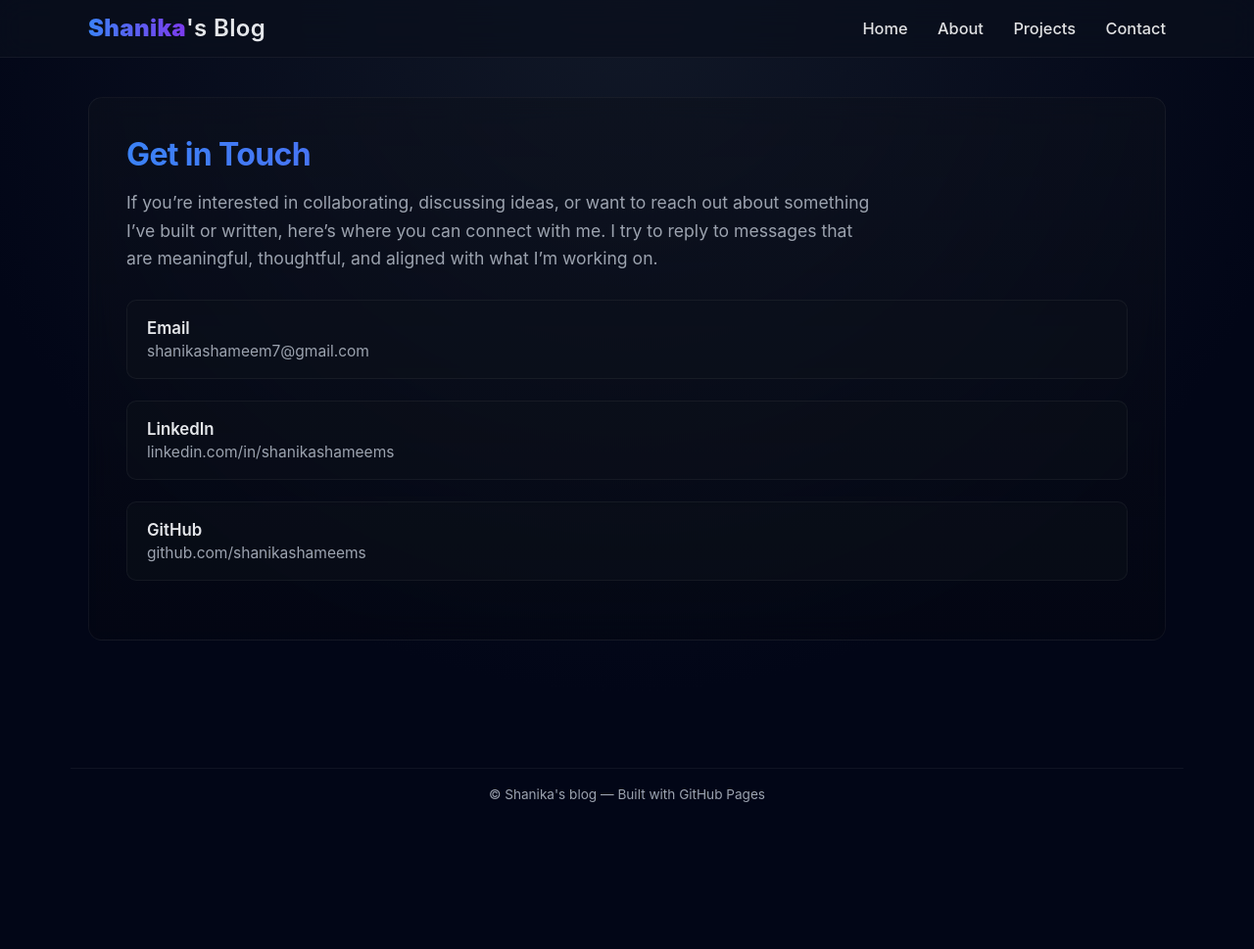
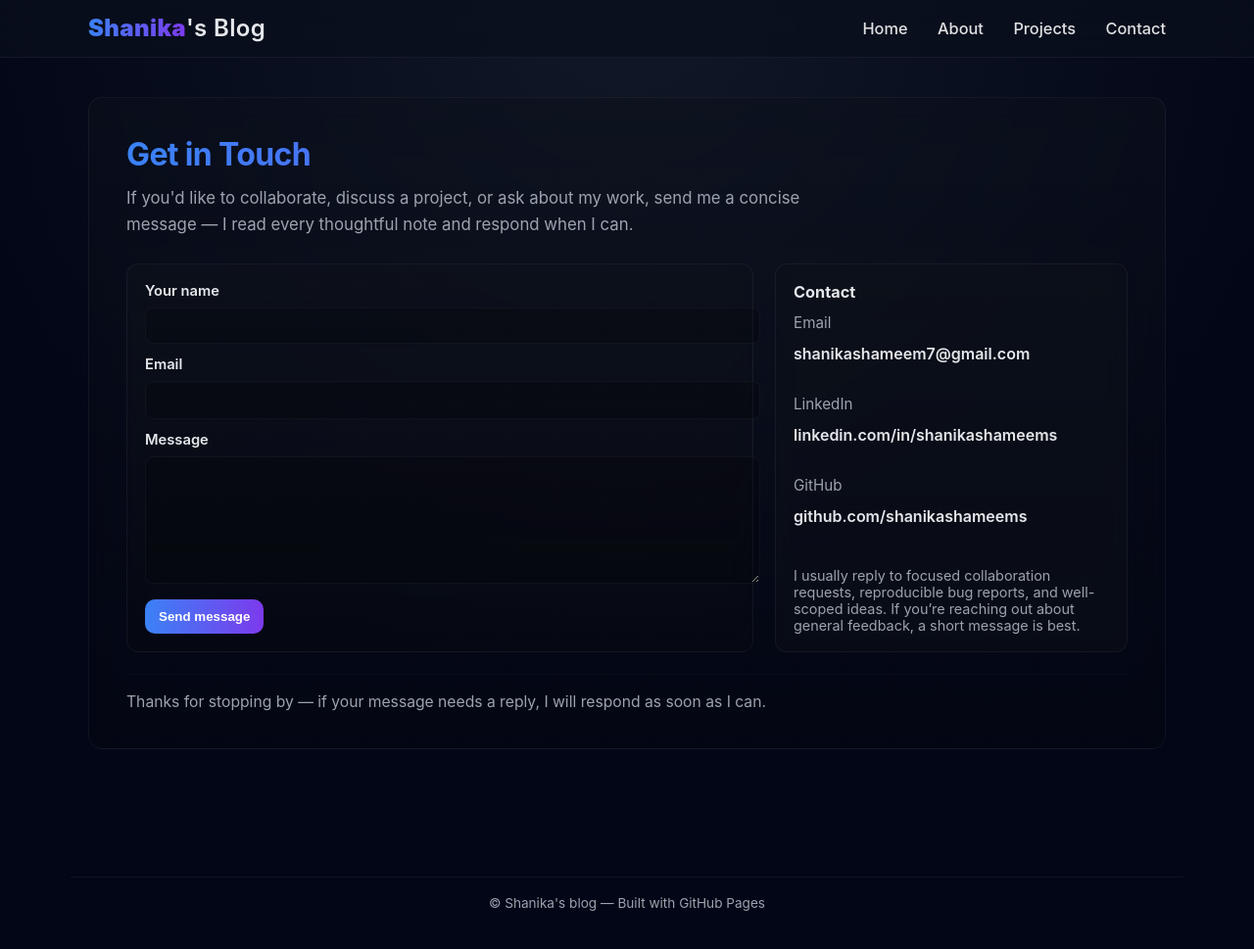
Before and after one commit to shanikashameems/shanikashameems.github.io, a Jekyll site: the page built from contact.md, in a window 1280 px wide and 988 px high. Shown: the top 969 px of the window at 98% size. Built offline with Jekyll 4.4.1, drawn with Linux system fonts in a browser that asks for light colours.

Commit message:
Update contact.md

```diff
--- a/contact.md
+++ b/contact.md
@@ -16,7 +16,7 @@ title: Contact
 
   <!-- HEADER -->
   <h1 style="
-    margin:0 0 16px 0;
+    margin:0 0 12px 0;
     font-size:2rem;
     font-weight:700;
     letter-spacing:-0.02em;
@@ -30,80 +30,164 @@ title: Contact
   <p style="
     color:#9ca3af;
     max-width:760px;
-    font-size:1.1rem;
+    font-size:1.05rem;
     line-height:1.6;
-    margin:0 0 28px 0;
+    margin:0 0 26px 0;
   ">
-    If you’re interested in collaborating, discussing ideas, or want to reach out about something I’ve built or written, here’s where you can connect with me.
-    I try to reply to messages that are meaningful, thoughtful, and aligned with what I’m working on.
+    If you'd like to collaborate, discuss a project, or ask about my work, send me a concise message — I read every thoughtful note and respond when I can.
   </p>
 
+  <!-- CONTACT FORM + INFO -->
+  <div style="display:grid; grid-template-columns: 1fr 360px; gap:22px;">
 
-  <!-- CONTACT BLOCK -->
-  <div style="
-    opacity:0;
-    animation:fadeSlide 1.05s ease forwards;
-    animation-delay:0.2s;
-  ">
+    <!-- FORM CARD -->
+    <div style="
+      border:1px solid rgba(255,255,255,0.05);
+      padding:18px;
+      border-radius:12px;
+      background:linear-gradient(180deg, rgba(14,18,28,0.55), rgba(10,12,18,0.18));
+      backdrop-filter:blur(8px);
+      opacity:0;
+      animation:fadeSlide 1s ease forwards;
+      animation-delay:0.18s;
+    ">
 
-    <!-- Email -->
-    <div style="
-      margin-bottom:22px;
-      border:1px solid rgba(255,255,255,0.05);
-      padding:18px 20px;
-      border-radius:10px;
-      background:rgba(15,18,28,0.45);
-      backdrop-filter:blur(10px);
-      transition:all .25s ease;
-    " onmouseover="this.style.transform='translateY(-4px)'; this.style.borderColor='rgba(59,130,246,0.55)'; this.style.boxShadow='0 0 20px rgba(59,130,246,0.25)';"
-      onmouseout="this.style.transform='none'; this.style.borderColor='rgba(255,255,255,0.05)'; this.style.boxShadow='none';"
-    >
-      <div style="color:#e5e7eb; font-size:1.05rem; font-weight:600;">Email</div>
-      <div style="color:#9ca3af; font-size:.97rem; margin-top:4px;">
-        shanikashameem7@gmail.com
-      </div>
+      <!--
+        IMPORTANT:
+        Replace ACTION_URL below with your Formspree endpoint:
+        Example: https://formspree.io/f/yourFormId
+      -->
+      <form id="contactForm"
+            action="https://formspree.io/f/ACTION_URL" method="POST">
+
+        <label style="display:block; font-size:.92rem; color:#e5e7eb; margin-bottom:8px; font-weight:600;">
+          Your name
+        </label>
+        <input name="name" required
+               style="width:100%; padding:10px 12px; border-radius:8px; border:1px solid rgba(255,255,255,0.04); background:rgba(0,0,0,0.2); color:var(--text); outline:none; margin-bottom:12px;" />
+
+        <label style="display:block; font-size:.92rem; color:#e5e7eb; margin-bottom:8px; font-weight:600;">
+          Email
+        </label>
+        <input name="email" type="email" required
+               style="width:100%; padding:10px 12px; border-radius:8px; border:1px solid rgba(255,255,255,0.04); background:rgba(0,0,0,0.2); color:var(--text); outline:none; margin-bottom:12px;" />
+
+        <label style="display:block; font-size:.92rem; color:#e5e7eb; margin-bottom:8px; font-weight:600;">
+          Message
+        </label>
+        <textarea name="message" rows="6" required
+               style="width:100%; padding:10px 12px; border-radius:8px; border:1px solid rgba(255,255,255,0.04); background:rgba(0,0,0,0.2); color:var(--text); outline:none; margin-bottom:12px;"></textarea>
+
+        <div style="display:flex; gap:12px; align-items:center;">
+          <button type="submit"
+            style="padding:10px 14px; border-radius:10px; background:linear-gradient(90deg,#3b82f6,#7c3aed); border:none; color:white; font-weight:700; cursor:pointer;">
+            Send message
+          </button>
+
+          <div id="formStatus" style="color:#9ca3af; font-size:.95rem;"></div>
+        </div>
+      </form>
+
+      <!-- JS: AJAX submit for nicer UX (also falls back to form action without JS) -->
+      <script>
+      (function () {
+        const form = document.getElementById('contactForm');
+        const status = document.getElementById('formStatus');
+
+        form.addEventListener('submit', async function (e) {
+          e.preventDefault();
+          status.textContent = 'Sending...';
+
+          const action = form.getAttribute('action');
+          const data = new FormData(form);
+
+          try {
+            const res = await fetch(action, {
+              method: 'POST',
+              headers: {
+                'Accept': 'application/json'
+              },
+              body: data
+            });
+
+            if (res.ok) {
+              form.reset();
+              status.style.color = '#7ee787';
+              status.textContent = 'Message sent — I will get back to you.';
+            } else {
+              const json = await res.json().catch(()=>{});
+              status.style.color = '#ff9b9b';
+              status.textContent = (json && json.error) ? json.error : 'Could not send — try again later.';
+            }
+          } catch (err) {
+            status.style.color = '#ff9b9b';
+            status.textContent = 'Network error — check your endpoint and try again.';
+          }
+
+          // subtle reset of status color after 5s
+          setTimeout(() => {
+            status.style.color = '#9ca3af';
+          }, 5000);
+        });
+      })();
+      </script>
     </div>
 
-    <!-- LinkedIn -->
-    <a href="https://www.linkedin.com/in/shanikashameems" target="_blank" style="text-decoration:none; color:inherit;">
-      <div style="
-        margin-bottom:22px;
-        border:1px solid rgba(255,255,255,0.05);
-        padding:18px 20px;
-        border-radius:10px;
-        background:rgba(15,18,28,0.45);
-        backdrop-filter:blur(10px);
-        transition:all .25s ease;
-      " onmouseover="this.style.transform='translateY(-4px)'; this.style.borderColor='rgba(124,58,237,0.55)'; this.style.boxShadow='0 0 20px rgba(124,58,237,0.25)';"
-        onmouseout="this.style.transform='none'; this.style.borderColor='rgba(255,255,255,0.05)'; this.style.boxShadow='none';"
-      >
-        <div style="color:#e5e7eb; font-size:1.05rem; font-weight:600;">LinkedIn</div>
-        <div style="color:#9ca3af; font-size:.97rem; margin-top:4px;">
-          linkedin.com/in/shanikashameems
-        </div>
+    <!-- INFO CARD -->
+    <div style="
+      border:1px solid rgba(255,255,255,0.05);
+      padding:18px;
+      border-radius:12px;
+      background:rgba(15,18,28,0.45);
+      backdrop-filter:blur(8px);
+      display:flex;
+      flex-direction:column;
+      gap:12px;
+      opacity:0;
+      animation:fadeSlide 1s ease forwards;
+      animation-delay:0.32s;
+    ">
+
+      <div style="color:#e5e7eb; font-weight:700; font-size:1.02rem;">Contact</div>
+      <div style="color:#9ca3af; font-size:.95rem;">Email</div>
+      <div style="color:#e5e7eb; font-weight:600;">shanikashameem7@gmail.com</div>
+
+      <div style="height:8px;"></div>
+
+      <div style="color:#9ca3af; font-size:.95rem;">LinkedIn</div>
+      <a href="https://www.linkedin.com/in/shanikashameems" target="_blank" style="color:#e5e7eb; font-weight:600; text-decoration:none;">
+        linkedin.com/in/shanikashameems
+      </a>
+
+      <div style="height:8px;"></div>
+
+      <div style="color:#9ca3af; font-size:.95rem;">GitHub</div>
+      <a href="https://github.com/shanikashameems" target="_blank" style="color:#e5e7eb; font-weight:600; text-decoration:none;">
+        github.com/shanikashameems
+      </a>
+
+      <div style="flex:1"></div>
+
+      <div style="font-size:.9rem; color:#9ca3af;">
+        I usually reply to focused collaboration requests, reproducible bug reports, and well-scoped ideas. If you’re reaching out about general feedback, a short message is best.
       </div>
-    </a>
 
-    <!-- GitHub -->
-    <a href="https://github.com/shanikashameems" target="_blank" style="text-decoration:none; color:inherit;">
-      <div style="
-        margin-bottom:22px;
-        border:1px solid rgba(255,255,255,0.05);
-        padding:18px 20px;
-        border-radius:10px;
-        background:rgba(15,18,28,0.45);
-        backdrop-filter:blur(10px);
-        transition:all .25s ease;
-      " onmouseover="this.style.transform='translateY(-4px)'; this.style.borderColor='rgba(59,130,246,0.55)'; this.style.boxShadow='0 0 20px rgba(59,130,246,0.25)';"
-        onmouseout="this.style.transform='none'; this.style.borderColor='rgba(255,255,255,0.05)'; this.style.boxShadow='none';"
-      >
-        <div style="color:#e5e7eb; font-size:1.05rem; font-weight:600;">GitHub</div>
-        <div style="color:#9ca3af; font-size:.97rem; margin-top:4px;">
-          github.com/shanikashameems
-        </div>
-      </div>
-    </a>
+    </div>
 
+  </div>
+
+  <!-- FOOTER MESSAGE INSIDE PAGE -->
+  <div style="
+    margin-top:22px;
+    border-top:1px solid rgba(255,255,255,0.03);
+    padding-top:18px;
+    color:#9ca3af;
+    font-size:.98rem;
+    opacity:0;
+    animation:fadeSlide 1s ease forwards;
+    animation-delay:0.5s;
+  ">
+    Thanks for stopping by — if your message needs a reply, I will respond as soon as I can.
   </div>
 
 </section>
@@ -121,4 +205,10 @@ title: Contact
   70% { opacity:1; transform:translateY(0); filter:blur(0); }
   100% { opacity:1; }
 }
+
+/* small responsive fallback */
+@media (max-width:880px) {
+  .contact-grid { grid-template-columns: 1fr; }
+  section > div[style*="display:grid"] { grid-template-columns: 1fr; }
+}
 </style>
```
